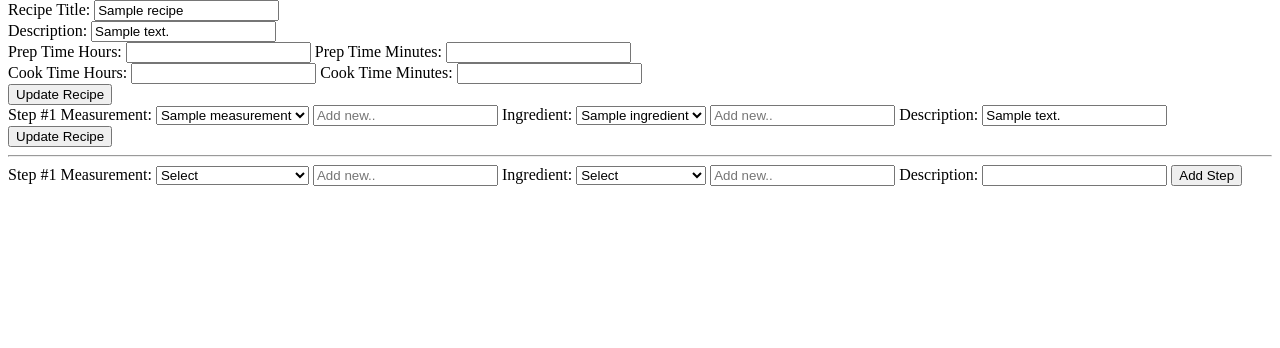
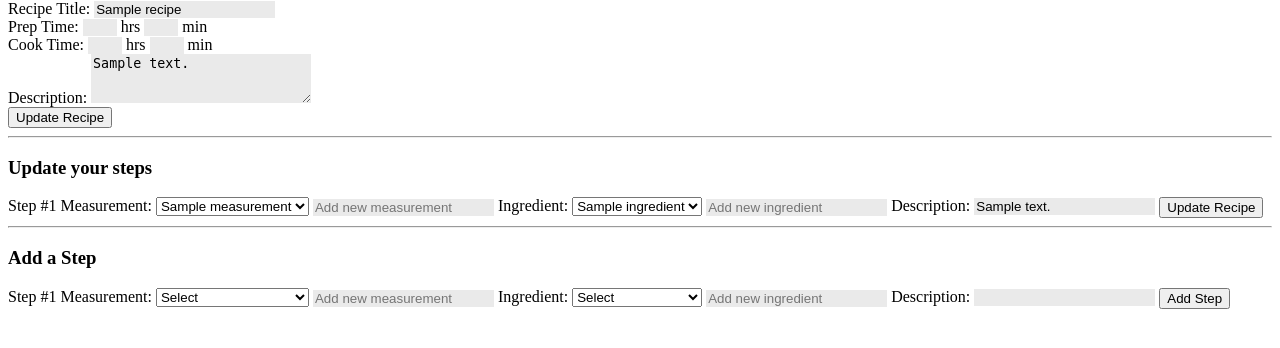
Before and after one commit to jgdepew/potluck, a Django app: template apps/cooking_app/templates/cooking_app/edit_recipe.html in a window 1280 px wide. Shown: the part 111-459 px from the top of the page. Run offline with Django 3.2, Linux system fonts and the light colour scheme; the template is opened without the code that fills it: most values are stand-ins (such as "Sample title", 1, 10 or a date in 2020).

Commit message:
adding to "edit recipe"

```diff
--- a/apps/cooking_app/templates/cooking_app/edit_recipe.html
+++ b/apps/cooking_app/templates/cooking_app/edit_recipe.html
@@ -24,6 +24,17 @@
         		font-size: 1.25em;
         		text-decoration: none;
         	}
+            input[type=number]{
+                width: 30px;
+            }
+            input[type=number], input[type=text], textarea{
+                border: none;
+                background-color: #eaeaea;
+                outline-width: medium;
+            }
+            label{
+                vertical-align: top;
+            }
         </style>
     </head>
     <body>
@@ -44,16 +55,17 @@
         <form class="" action="{% url 'potluck:edit_recipe' recipe_id=recipe.id%}" method="post">
             {% csrf_token %}
             <label>Recipe Title: <input type="text" name="title" value="{{recipe.title}}"></label><br>
-            <label>Description: <input type="text" name="description" value="{{recipe.description}}"></label><br>
-            <label>Prep Time Hours: <input type="number" name="prep_time_hour" value="{{recipe.prep_time_hour}}" min="0"></label>
-            <label>Prep Time Minutes: <input type="number" name="prep_time_minute" value="{{recipe.prep_time_minute}}" min="0"></label><br>
-            <label>Cook Time Hours: <input type="number" name="cook_time_hour" value="{{recipe.cook_time_hour}}" min="0"></label>
-            <label>Cook Time Minutes: <input type="number" name="cook_time_minute" value="{{recipe.cook_time_minute}}" min="0"></label><br>
+            <label>Prep Time: <input type="number" name="prep_time_hour" value="{{recipe.prep_time_hour}}" min="0"> hrs </label>
+            <label><input type="number" name="prep_time_minute" value="{{recipe.prep_time_minute}}" min="0"> min</label><br>
+            <label>Cook Time: <input type="number" name="cook_time_hour" value="{{recipe.cook_time_hour}}" min="0"> hrs</label>
+            <label><input type="number" name="cook_time_minute" value="{{recipe.cook_time_minute}}" min="0"> min</label><br>
+            <label>Description: <textarea name="description" rows="3" cols="25">{{recipe.description}}</textarea></label><br>
             <input type="submit" value="Update Recipe">
         </form>
+        <hr>
         <div id="steps">
+            <h3>Update your steps</h3>
             {% for step in steps %}
-                <!-- grab all stpes here -->
                 <div class="step">
                     <form action="{% url 'potluck:update_step' step_id=step.id%}" method="post">
                         {% csrf_token %}
@@ -67,7 +79,7 @@
                                 {% endif %}
                             {% endfor %}
                         </select></label>
-                        <input type="text" name="new_measurement" placeholder="Add new..">
+                        <input type="text" name="new_measurement" placeholder="Add new measurement">
                         <label>Ingredient: <select name='ingredient'>
                             {% for ingredient in ingredients %}
                                 {% if ingredient ==  step.ingredient %}
@@ -77,16 +89,16 @@
                                 {% endif %}
                             {% endfor %}
                         </select></label>
-                        <input type="text" name="new_ingredient" placeholder="Add new..">
+                        <input type="text" name="new_ingredient" placeholder="Add new ingredient">
                         <label>Description: <input type="text" name="description" value="{{step.description}}"></label>
                         <input type="hidden" name="step_id" value="{{step.id}}">
                         <input type="submit" value="Update Recipe">
                     </form>
                 </div>
             {% endfor %}
-            <!-- show form to add a new step here -->
             <hr>
             <div id="new_step">
+                <h3>Add a Step</h3>
                 <form action="{% url 'potluck:add_step' %}" method="post">
                     {% csrf_token %}
                     <label>Step #{{step_count}} <input type="hidden" name="step_number" value="{{step_count}}"></label>
@@ -96,14 +108,14 @@
                             <option value="{{measurement.measurement}}">{{measurement.measurement}}</option>
                         {% endfor %}
                     </select></label>
-                    <input type="text" name="new_measurement" placeholder="Add new..">
+                    <input type="text" name="new_measurement" placeholder="Add new measurement">
                     <label>Ingredient: <select name='ingredient'>
                         <option value="">Select</option>
                         {% for ingredient in ingredients %}
                         <option value="{{ingredient.ingredient}}">{{ingredient.ingredient}}</option>
                         {% endfor %}
                     </select></label>
-                    <input type="text" name="new_ingredient" placeholder="Add new..">
+                    <input type="text" name="new_ingredient" placeholder="Add new ingredient">
                     <label>Description: <input type="text" name="description"></label>
                     <input type="hidden" name="recipe_id" value="{{recipe.id}}">
                     <input type="submit" value="Add Step">
```
Also changed, not shown: apps/cooking_app/models.py (+24 -12 lines), apps/cooking_app/templates/cooking_app/add_recipe.html (+16 -5 lines), apps/cooking_app/views.py (+3 -4 lines).
